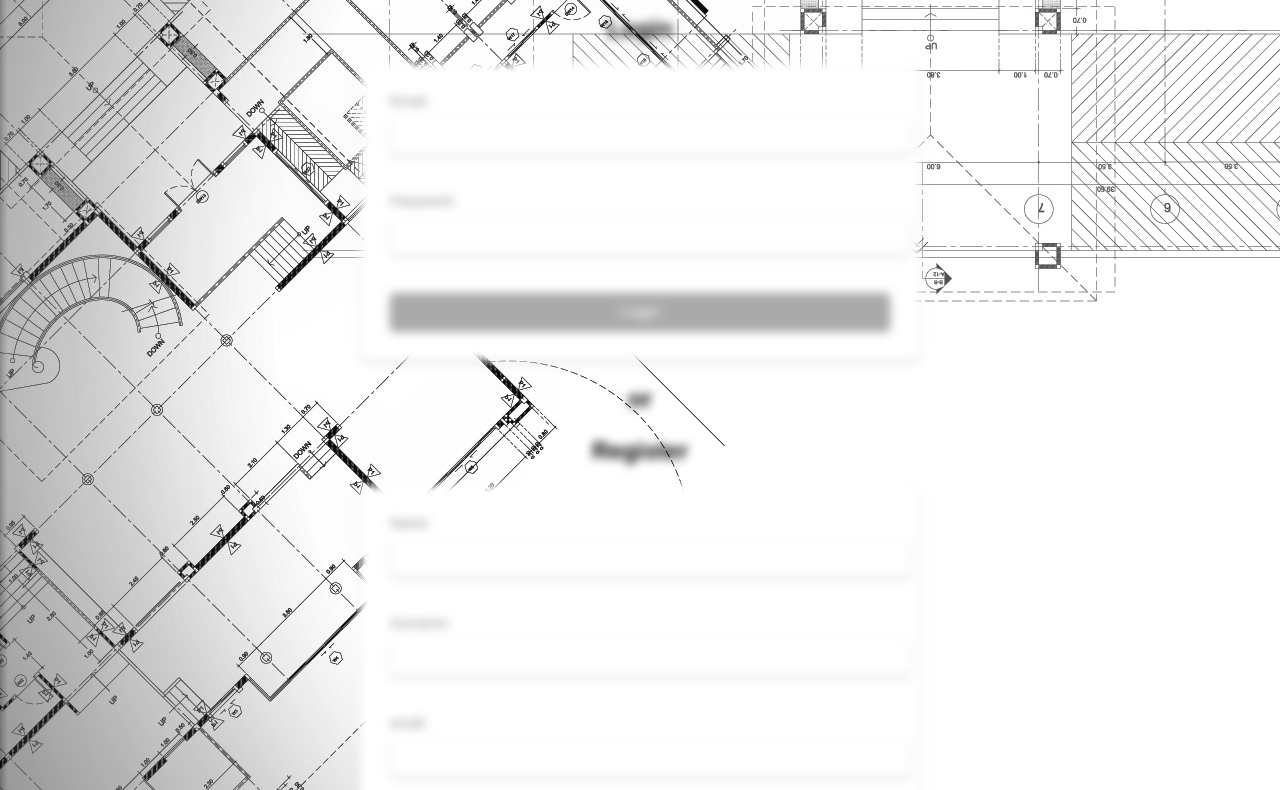
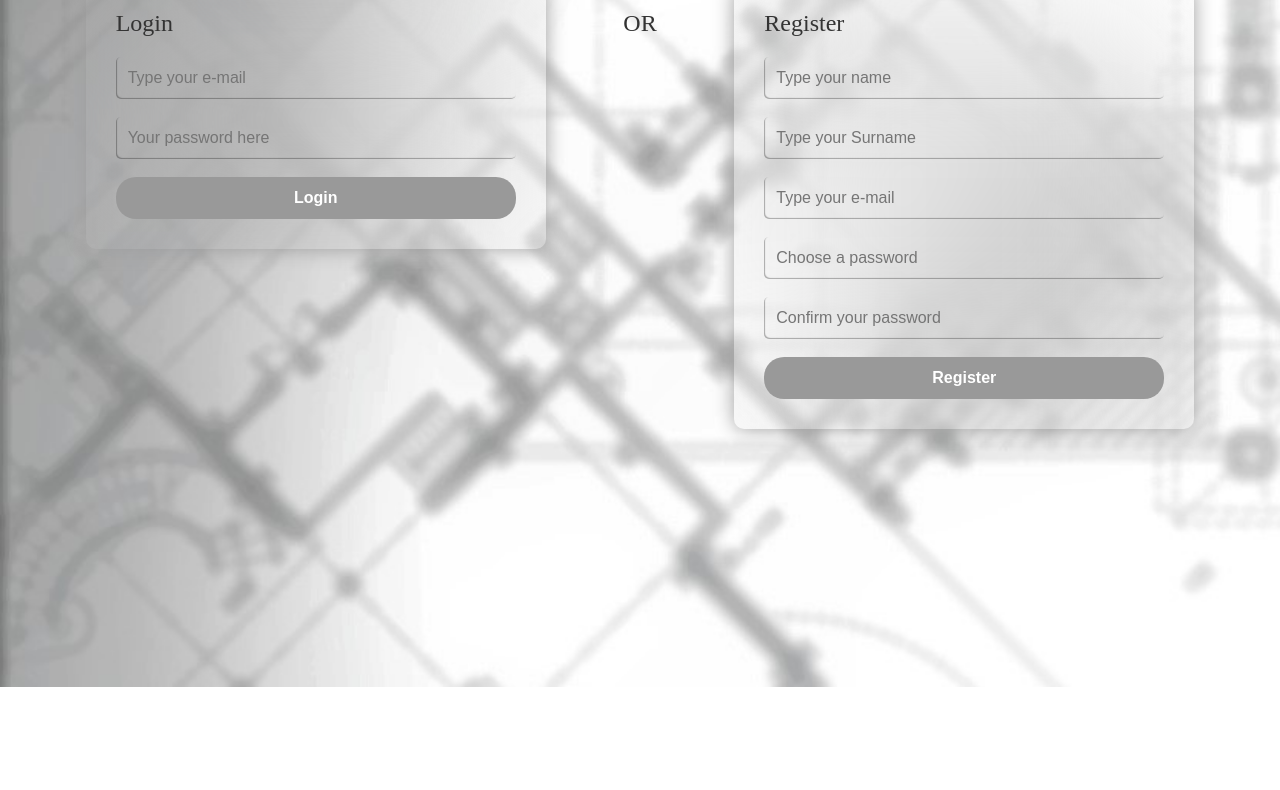
Before and after one commit to Robertocurcio/sweng-project, a plain HTML site: page frontend-application/public/account/lending-page_v2.html in a window 1280 px wide. Shown: the part 113-903 px from the top of the page. After the commit the page ends 800 px from the top, so only its background shows below. Drawn offline with Linux system fonts and the light colour scheme; files whose address does not match are found by name.

Commit message:
Aggiunto CSS su landing page

```diff
--- a/frontend-application/public/account/lending-page_v2.html
+++ b/frontend-application/public/account/lending-page_v2.html
@@ -7,43 +7,44 @@
     <link rel="stylesheet" href="style.css">
   </head>
   <body>
-    <h1>ARCHETYPE</h1>
-    <!-- <h2>Login or Register</h2> -->
+    <img class = "logo" src="img/logo.png" width="300px" height="87px">
 
-    <div>
+    <div class="container">
+    <div class="login-div">
       <h3>Login</h3>
-      <form id="login-form">
-        <label for="email">Email:</label>
-        <input type="email" id="email" name="email"><br><br>
+      <form id="login-form" class = "login-form">
+        <!-- <label for="email">Email:</label> -->
+        <input type="email" id="email" name="email" placeholder="Type your e-mail"><br><br>
 
-        <label for="password">Password:</label>
-        <input type="password" id="password" name="password"><br><br>
+        <!-- <label for="password">Password:</label> -->
+        <input type="password" id="password" name="password" placeholder="Your password here"><br><br>
 
         <button type="submit">Login</button>
       </form>
     </div>
-    <div><h3>or</h3></div>
-    <div>
+    <div><h3>OR</h3></div>
+    <div class="register-div">
       <h3>Register</h3>
-      <form id="register-form">
-        <label for="name">Name:</label>
-        <input type="text" id="name" name="name"><br><br>
+      <form id="register-form" class="register-form">
+        <!-- <label for="name">Name:</label> -->
+        <input type="text" id="name" name="name" placeholder="Type your name"><br><br>
 
-            <label for="surname">Surname:</label>
-        <input type="text" id="surname" name="surname"><br><br>
+            <!-- <label for="surname">Surname:</label> -->
+        <input type="text" id="surname" name="surname" placeholder="Type your Surname"><br><br>
 
-        <label for="email">email:</label>
-        <input type="email" id="email" name="email"><br><br>
+        <!-- <label for="email">Email:</label> -->
+        <input type="email" id="email" name="email" placeholder="Type your e-mail"><br><br>
 
-        <label for="password">Password:</label>
-        <input type="password" id="password" name="password"><br><br>
+        <!-- <label for="password">Password:</label> -->
+        <input type="password" id="password" name="password" placeholder="Choose a password"><br><br>
 
-        <label for="confirm-password">Confirm Password:</label>
-        <input type="password" id="confirm-password" name="confirm-password"><br><br>
+        <!-- <label for="confirm-password">Confirm Password:</label> -->
+        <input type="password" id="confirm-password" name="confirm-password" placeholder="Confirm your password"><br><br>
 
         <button type="submit">Register</button>
       </form>
     </div>
+  </div>
 
     <script src="account/accountManagement_v2.js"></script>
   </body>
--- a/frontend-application/public/account/style.css
+++ b/frontend-application/public/account/style.css
@@ -1,71 +1,76 @@
+
 body {
-  background-color: #fafafa;
-  font-family: Arial, sans-serif;
-  background-image: url("archetype.jpg");
-  filter: blur(5px); /* add blur effect */
-}
-
-h1 {
-  font-size: 42px;
-  font-weight: bold;
-  text-align: center;
-  margin-top: 50px;
-  margin-bottom: 30px;
+  background-image: url("img/archetype.jpg");
+  background-size: 2000px;
 }
 
 .container {
-  display: flex; /* modify display to flex */
-  justify-content: space-between;
-  align-items: flex-start; /* add this property to align the forms horizontally */
-  width: 100%;
+  display: flex;
+  justify-content: space-evenly;
+  align-items: flex-start;
 }
 
-form {
-  background-color: #fff;
+.login-div,
+.register-div {
+  backdrop-filter: blur(5rem) saturate(80%);
   border-radius: 10px;
-  box-shadow: 0 1px 3px rgba(0, 0, 0, 0.12), 0 1px 2px rgba(0, 0, 0, 0.24);
-  margin: 0 auto;
-  max-width: 500px;
+  box-shadow: 0px 0px 20px #9e9e9e;
   padding: 30px;
-  width: 48%; /* Reduce the width slightly to account for the gap between the forms */
+  padding-top:0px;
+  margin: 0px 20px;
+  width: 400px;
 }
 
 h3 {
+  color: #333333;
   font-size: 24px;
+  font-weight: 400;
   margin-bottom: 20px;
-  text-align: center;
 }
 
-form label {
-  color: #888;
-  display: block;
-  font-size: 14px;
-  margin-bottom: 8px;
+.login-div label,
+.register-div label {
+  color: #333333;
+  font-size: 16px;
+  font-weight: 400;
+  margin-bottom: 5px;
 }
 
-form input {
+.login-div input,
+.register-div input {
   border: none;
   border-radius: 5px;
-  box-shadow: 0 1px 3px rgba(0, 0, 0, 0.12), 0 1px 2px rgba(0, 0, 0, 0.24);
+  box-shadow: inset 1px -1px 1px rgb(0 0 0 / 30%);
   font-size: 16px;
-  padding: 10px;
-  margin-bottom: 20px;
+  padding: 12px;
   width: 100%;
+  box-sizing: border-box;
+  background:inherit;
 }
 
-form button[type=submit] {
-  background-color: #aaa;
+.login-div button,
+.register-div button {
+  background-color: #999;
   border: none;
-  border-radius: 5px;
-  box-shadow: 0 1px 3px rgba(0, 0, 0, 0.12), 0 1px 2px rgba(0, 0, 0, 0.24);
-  color: #fff;
+  border-radius: 20px;
+  color: #FFFFFF;
   cursor: pointer;
   font-size: 16px;
-  padding: 10px;
-  transition: background-color 0.3s ease;
+  font-weight: 600;
+  padding: 12px;
   width: 100%;
+  transition: all 0.2s ease-in-out
 }
 
-form button[type=submit]:hover {
-  background-color: #999;
+.login-div button:hover,
+.register-div button:hover {
+  background-color: #333333;
 }
+.login-form input:focus, .register-form input:focus {
+  outline: none;
+  box-shadow: 0px 0px 10px #333333;
+}
+.login-form button:focus, .register-form button:focus {
+  outline: none;
+  box-shadow: 0px 0px 10px #333333;
+}
```
Also changed, not shown: frontend-application/public/account/img/archetype.jpg (added), frontend-application/public/account/img/logo.png (added).
